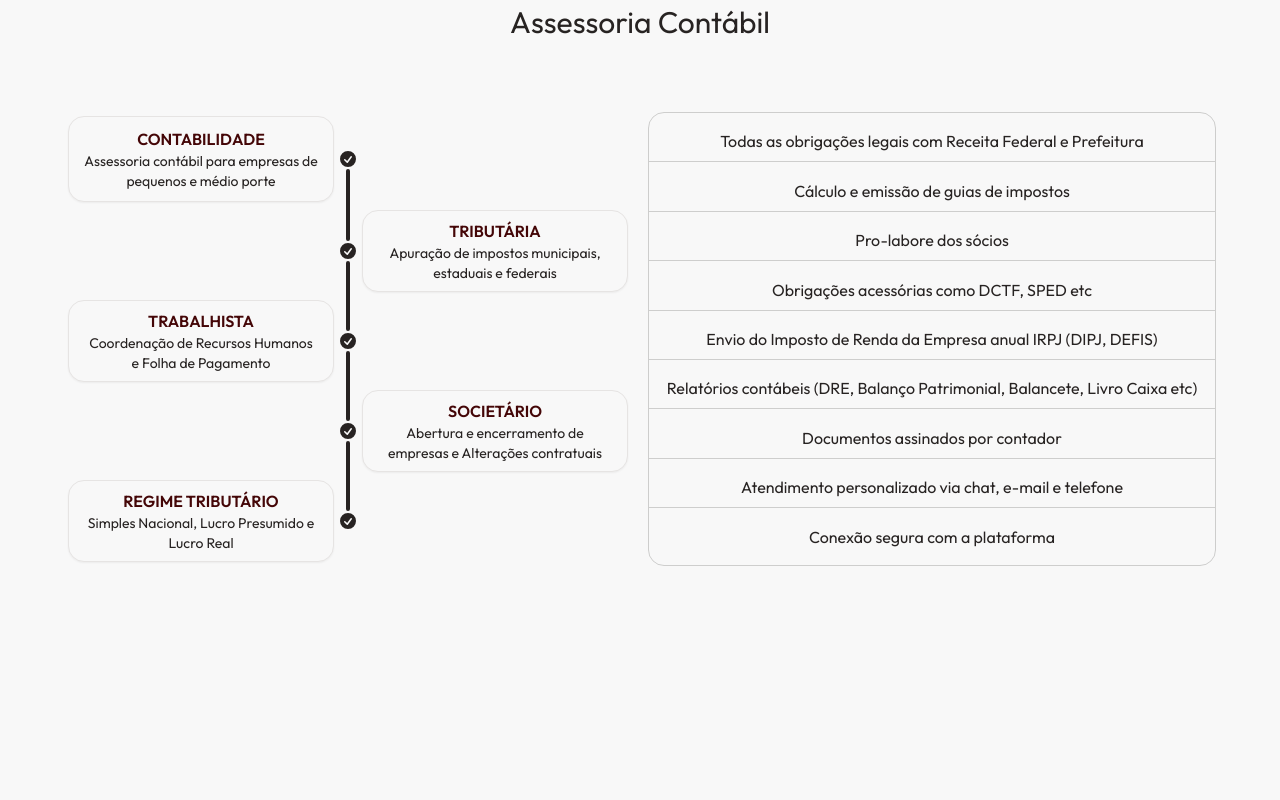
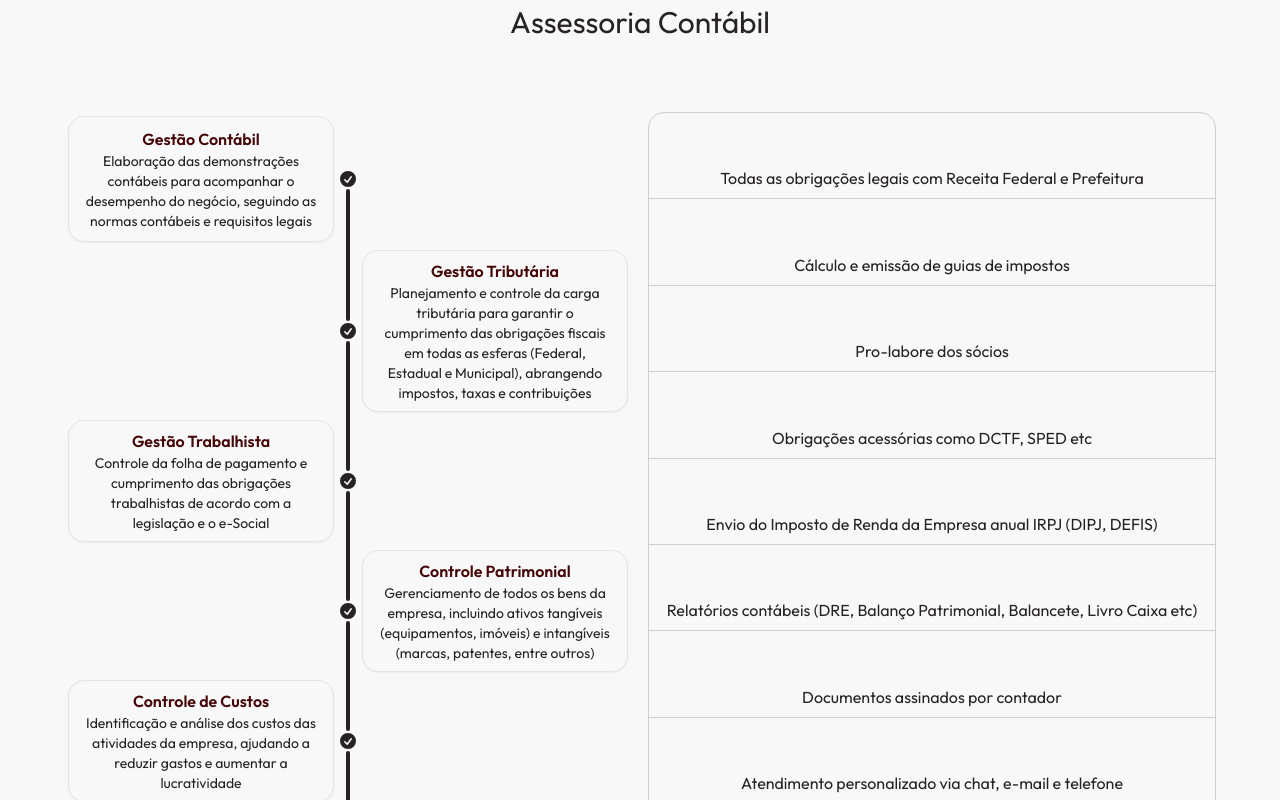
Before and after one commit to PedroVMLopes/cpmpaulista, a Next.js app: page / in a window 1280 px wide. Shown: the part 2500-3300 px from the top of the page. Built offline with nearby package versions, Linux system fonts and the light colour scheme; a web font is replaced by a local one.

Commit message:
New timeline texts

```diff
--- a/components/TimelineAssContab.tsx
+++ b/components/TimelineAssContab.tsx
@@ -17,7 +17,7 @@ export default function Timeline() {
                         />
                     </svg>
                     </div>
-                    <div className="timeline-start timeline-box flex flex-col p-2 py-2.5"><p className="text-base font-semibold text-neutral">CONTABILIDADE</p><p className="text-sm">Assessoria contábil para empresas de pequenos e médio porte</p></div>
+                    <div className="timeline-start timeline-box flex flex-col p-2 py-2.5"><p className="text-base font-semibold text-neutral">Gestão Contábil</p><p className="text-sm">Elaboração das demonstrações contábeis para acompanhar o desempenho do negócio, seguindo as normas contábeis e requisitos legais</p></div>
                     <hr className="bg-primary"/>
                 </li>
                 <li>
@@ -36,7 +36,7 @@ export default function Timeline() {
                         />
                     </svg>
                     </div>
-                    <div className="timeline-end timeline-box"><p className="text-base font-semibold text-neutral">TRIBUTÁRIA</p><p className="text-sm">Apuração de impostos municipais, estaduais e federais</p></div>
+                    <div className="timeline-end timeline-box"><p className="text-base font-semibold text-neutral">Gestão Tributária</p><p className="text-sm">Planejamento e controle da carga tributária para garantir o cumprimento das obrigações fiscais em todas as esferas (Federal, Estadual e Municipal), abrangendo impostos, taxas e contribuições</p></div>
                     <hr className="bg-primary"/>
                 </li>
                 <li>
@@ -55,7 +55,7 @@ export default function Timeline() {
                         />
                     </svg>
                     </div>
-                    <div className="timeline-start timeline-box"><p className="text-base font-semibold text-neutral">TRABALHISTA</p><p className="text-sm">Coordenação de Recursos Humanos e Folha de Pagamento</p></div>
+                    <div className="timeline-start timeline-box"><p className="text-base font-semibold text-neutral">Gestão Trabalhista</p><p className="text-sm">Controle da folha de pagamento e cumprimento das obrigações trabalhistas de acordo com a legislação e o e-Social</p></div>
                     <hr className="bg-primary"/>
                 </li>
                 <li>
@@ -74,7 +74,26 @@ export default function Timeline() {
                         />
                     </svg>
                     </div>
-                    <div className="timeline-end timeline-box"><p className="text-base font-semibold text-neutral">SOCIETÁRIO</p><p className="text-sm">Abertura e encerramento de empresas e Alterações contratuais</p></div>
+                    <div className="timeline-end timeline-box"><p className="text-base font-semibold text-neutral">Controle Patrimonial</p><p className="text-sm">Gerenciamento de todos os bens da empresa, incluindo ativos tangíveis (equipamentos, imóveis) e intangíveis (marcas, patentes, entre outros)</p></div>
+                    <hr className="bg-primary"/>
+                </li>
+                <li>
+                    <hr className="bg-primary"/>
+                    <div className="timeline-middle">
+                        <svg
+                            xmlns="http://www.w3.org/2000/svg"
+                            viewBox="0 0 20 20"
+                            fill="currentColor"
+                            className="h-5 w-5"
+                        >
+                            <path
+                            fillRule="evenodd"
+                            d="M10 18a8 8 0 100-16 8 8 0 000 16zm3.857-9.809a.75.75 0 00-1.214-.882l-3.483 4.79-1.88-1.88a.75.75 0 10-1.06 1.061l2.5 2.5a.75.75 0 001.137-.089l4-5.5z"
+                            clipRule="evenodd"
+                            />
+                        </svg>
+                    </div>
+                    <div className="timeline-start timeline-box"><p className="text-base font-semibold text-neutral">Controle de Custos</p><p className="text-sm">Identificação e análise dos custos das atividades da empresa, ajudando a reduzir gastos e aumentar a lucratividade</p></div>
                     <hr className="bg-primary"/>
                 </li>
                 <li>
@@ -93,7 +112,7 @@ export default function Timeline() {
                         />
                     </svg>
                     </div>
-                    <div className="timeline-start timeline-box"><p className="text-base font-semibold text-neutral">REGIME TRIBUTÁRIO</p><p className="text-sm">Simples Nacional, Lucro Presumido e Lucro Real</p></div>
+                    <div className="timeline-end timeline-box"><p className="text-base font-semibold text-neutral">Business Intelligence (BI)</p><p className="text-sm">Coleta, organização e análise de dados do negócio, transformando-os em informações estratégicas para apoiar as decisões da empresa</p></div>
                     <hr className="bg-base-100"/>
                 </li>
             </ul>
```
